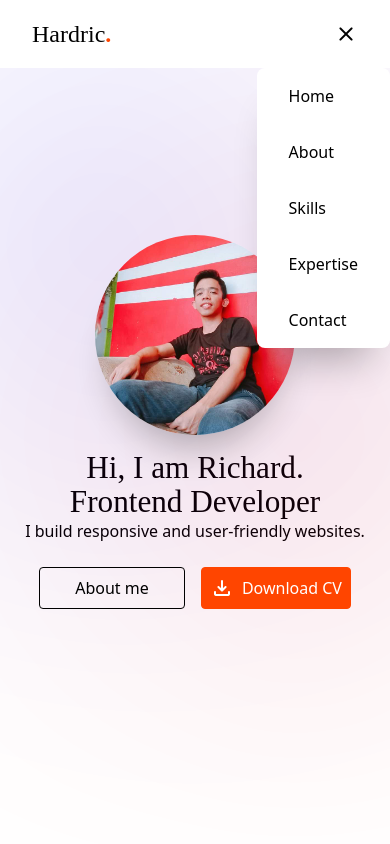
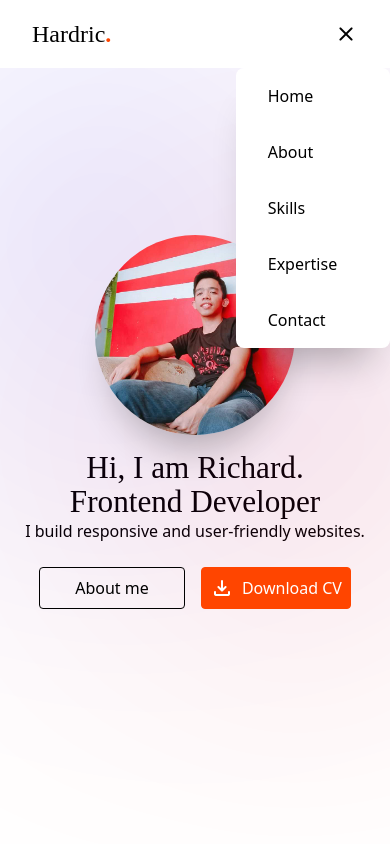
Before and after one commit to awayanrichardjr/hardric-portfolio-react-project, a React (Vite) app: page / in a window 390 px wide. Both pictures are taken after a click on the item "menu". Shown: the top 844 px of the page. Built offline with nearby package versions, Linux system fonts and the light colour scheme; a web font is replaced by a local one.

Commit message:
update menu links

```diff
--- a/src/navigation/App.css
+++ b/src/navigation/App.css
@@ -79,6 +79,37 @@
 .navigation :where(.menu-links) li > span:hover {
   background-color: var(--link-bg-hover);
 }
+
+/* ? nav-about-link-content */
+.navigation :where(.menu-links) li:nth-child(2):hover .nav-about-link-content {
+  height: 225px;
+}
+.navigation :where(.menu-links) li > .nav-about-link-content {
+  height: 0;
+  overflow: hidden;
+  background-color: var(--link-bg-hover);
+  -webkit-backdrop-filter: blur();
+  backdrop-filter: blur(5px);
+  transition: 1s;
+}
+.navigation :where(.menu-links) li > .nav-about-link-content > ul {
+}
+.navigation :where(.menu-links) li > .nav-about-link-content > ul > li {
+}
+.navigation :where(.menu-links) li > .nav-about-link-content > ul > li > a {
+  display: flex;
+  padding: 1rem 2rem;
+}
+.navigation
+  :where(.menu-links)
+  li
+  > .nav-about-link-content
+  > ul
+  > li
+  > a:hover {
+  background-color: var(--link-bg-hover);
+}
+
 .navigation :where(.menu-links) .content {
   display: none;
   position: absolute;
--- a/src/navigation/App.jsx
+++ b/src/navigation/App.jsx
@@ -123,6 +123,35 @@
               <a href="#about">
                 <p id="label">About</p>
               </a>
+              {/**
+               *
+               *
+               *
+               * */}
+              <div className="nav-about-link-content">
+                <ul>
+                  <li>
+                    <a href="#about" onClick={showDefaultContent}>
+                      Default
+                    </a>
+                  </li>
+                  <li>
+                    <a href="#about" onClick={showExpContent}>
+                      Experiences
+                    </a>
+                  </li>
+                  <li>
+                    <a href="#about" onClick={showCertContent}>
+                      Certificates
+                    </a>
+                  </li>
+                  <li>
+                    <a href="#about" onClick={showProjectsContent}>
+                      Projects
+                    </a>
+                  </li>
+                </ul>
+              </div>
             </li>
             <li>
               <a href="#skills">
```
